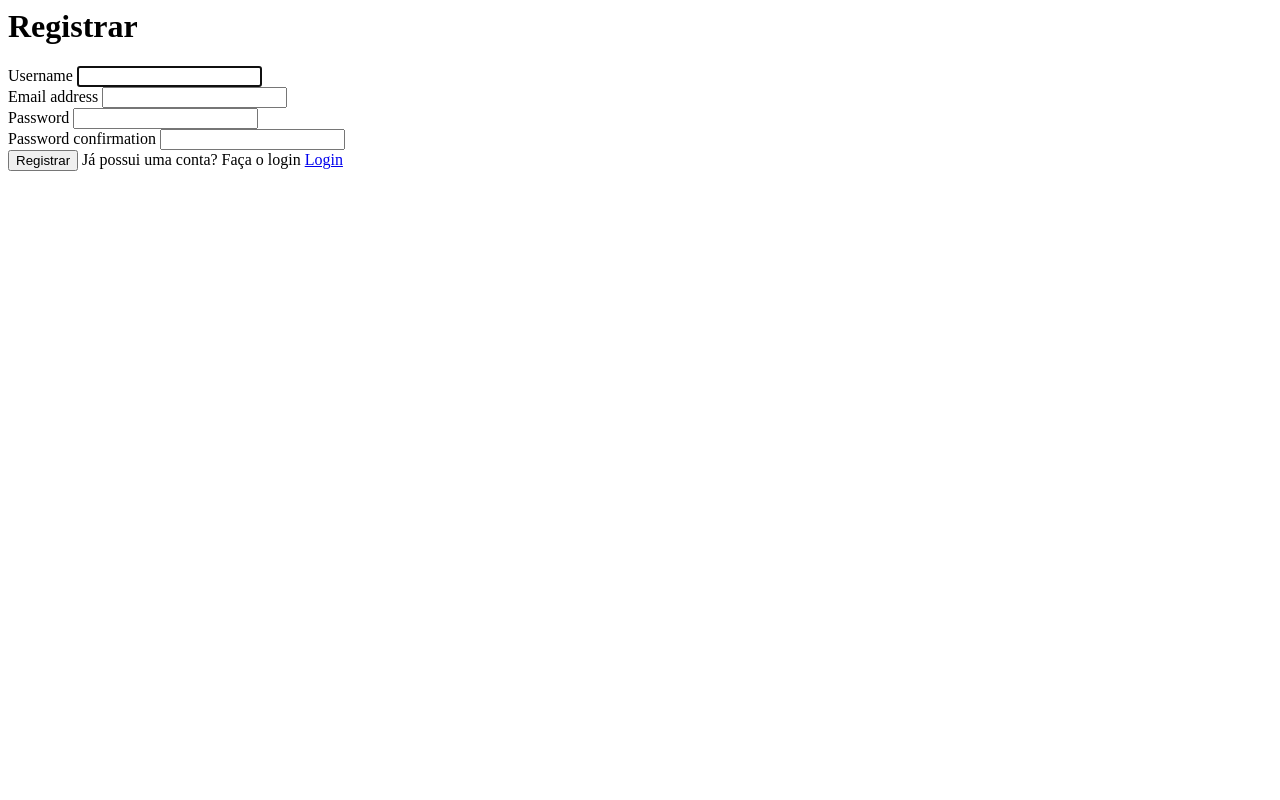
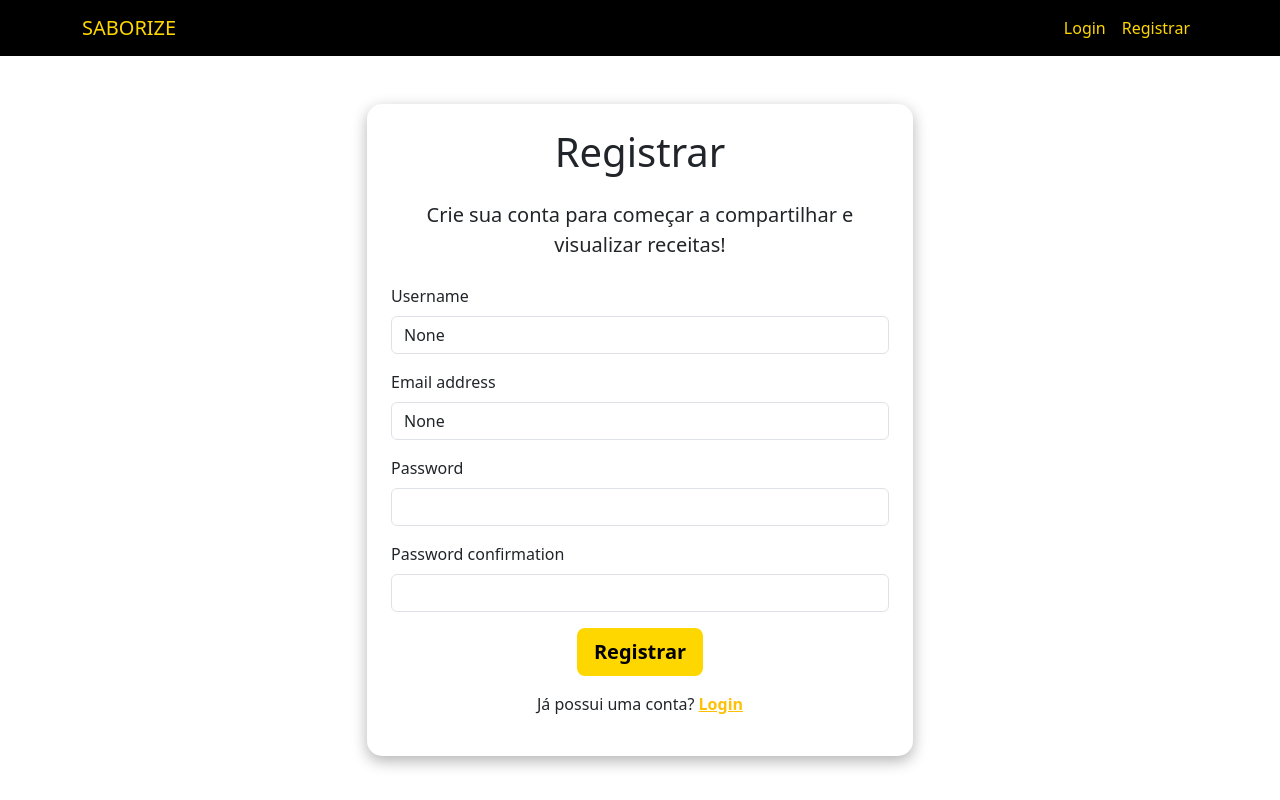
Before and after one commit to S204-Inatel-2025-2/Saborize, a Django app: page /registrar/ in a window 1280 px wide. Run offline with Django 5.2, Linux system fonts and the light colour scheme.

Commit message:
Bootstrap Update to registrar_user.html
Aplicação do Bootstrap para a aba de registro.

```diff
--- a/backend/Saboreie/autenticacao/templates/autenticacao/registrar_user.html
+++ b/backend/Saboreie/autenticacao/templates/autenticacao/registrar_user.html
@@ -1,41 +1,133 @@
-{%block content%}
-    {%if request.user.is_authenticated%}
-    <h1>Vaza daq Fi</h1>
-    {%else%}
-        <h1>Registrar</h1>
-        <div class="registrar">
+<!DOCTYPE html>
+<html lang="pt-br">
+<head>
+    <meta charset="utf-8">
+    <meta http-equiv="X-UA-Compatible" content="IE=edge">
+    <title>Registrar</title>
+    <meta name="viewport" content="width=device-width, initial-scale=1">
+    <!-- Import do Bootstrap -->
+    <link href="https://cdn.jsdelivr.net/npm/bootstrap@5.3.2/dist/css/bootstrap.min.css" rel="stylesheet">
+    <style>
+        /* Cores personalizadas */
+        .navbar-custom {
+            background-color: #000000;
+        }
+        .navbar-custom .navbar-brand,
+        .navbar-custom .nav-link {
+            color: #FFD700;
+        }
+        .navbar-custom .nav-link:hover {
+            color: #fff200;
+        }
+        .card-custom {
+            border: none;
+            border-radius: 15px;
+            box-shadow: 0 5px 15px rgba(0,0,0,0.3);
+        }
+        .btn-custom {
+            background-color: #FFD700;
+            color: #000000;
+            font-weight: bold;
+        }
+        .btn-custom:hover {
+            background-color: #e6c200;
+            color: #000000;
+        }
+    </style>
+</head>
+<body>
+    <!-- Configuração do Layout da Navbar -->
+    <nav class="navbar navbar-expand-lg navbar-custom">
+        <div class="container">
+            <a class="navbar-brand" href="#">SABORIZE</a>
+            <button class="navbar-toggler" type="button" data-bs-toggle="collapse" data-bs-target="#navbarNav"
+                aria-controls="navbarNav" aria-expanded="false" aria-label="Toggle navigation">
+                <span class="navbar-toggler-icon"></span>
+            </button>
+            <div class="collapse navbar-collapse" id="navbarNav">
+                <ul class="navbar-nav ms-auto">
+                    {% if request.user.is_authenticated %}
+                        <li class="nav-item">
+                            <a class="nav-link" href="{% url 'logout' %}">Logout</a>
+                        </li>
+                    {% else %}
+                        <li class="nav-item">
+                            <a class="nav-link" href="{% url 'paginaLogin' %}">Login</a>
+                        </li>
+                        <li class="nav-item">
+                            <a class="nav-link" href="{% url 'registrarUser' %}">Registrar</a>
+                        </li>
+                    {% endif %}
+                </ul>
+            </div>
+        </div>
+    </nav>
+
+    <!-- Configuração do Layout do Conteúdo principal da página -->
+    <div class="container mt-5">
+        <div class="row justify-content-center">
+            <div class="col-md-6">
+                <div class="card card-custom p-4 text-center">
+                    <h1 class="mb-4">Registrar</h1>
+                    <p class="lead mb-4">Crie sua conta para começar a compartilhar e visualizar receitas!</p>
+
                     <form method="POST" action="">
                         {% csrf_token %}
+                        <!-- Username -->
+                        <div class="mb-3 text-start">
+                            <label class="form-label">{{ form.username.label }}</label>
+                            <input type="text" name="{{ form.username.name }}" class="form-control" value="{{ form.username.value }}">
+                            {% for error in form.username.errors %}
+                                <div class="text-danger mt-1">{{ error }}</div>
+                            {% endfor %}
+                        </div>
+                        <!-- Email -->
+                        <div class="mb-3 text-start">
+                            <label class="form-label">{{ form.email.label }}</label>
+                            <input type="email" name="{{ form.email.name }}" class="form-control" value="{{ form.email.value }}">
+                            {% for error in form.email.errors %}
+                                <div class="text-danger mt-1">{{ error }}</div>
+                            {% endfor %}
+                        </div>
+                        <!-- Password -->
+                        <div class="mb-3 text-start">
+                            <label class="form-label">{{ form.password1.label }}</label>
+                            <input type="password" name="{{ form.password1.name }}" class="form-control">
+                            {% for error in form.password1.errors %}
+                                <div class="text-danger mt-1">{{ error }}</div>
+                            {% endfor %}
+                        </div>
+                        <!-- Confirm Password -->
+                        <div class="mb-3 text-start">
+                            <label class="form-label">{{ form.password2.label }}</label>
+                            <input type="password" name="{{ form.password2.name }}" class="form-control">
+                            {% for error in form.password2.errors %}
+                                <div class="text-danger mt-1">{{ error }}</div>
+                            {% endfor %}
+                        </div>
 
-                <label>{{form.username.label}}</label>
-                {{form.username}}
-                <br>
+                        <div class="d-flex justify-content-center gap-3 mb-3">
+                            <button type="submit" class="btn btn-custom btn-lg">Registrar</button>
+                        </div>
 
-                <label>{{form.email.label}}</label>
-                {{form.email}}
-                <br>
-
-                <label>{{form.password1.label}}</label>
-                {{form.password1}}
-                <br>
-
-                <label>{{form.password2.label}}</label>
-                {{form.password2}}
-                <br>
-
-                <input type="submit" value="Registrar"/>
-
-                <label>Já possui uma conta? Faça o login</label>
-                <a href="{% url 'paginaLogin' %}" title="Login">Login</a>
+                        <p>Já possui uma conta?
+                            <a href="{% url 'paginaLogin' %}" class="text-warning fw-bold">Login</a>
+                        </p>
                     </form>
 
                     {% if messages %}
-            <ul class="messages">
+                        <ul class="list-unstyled mt-3">
                             {% for message in messages %}
-                <li>{{ message }}</li>
+                                <li class="alert alert-warning">{{ message }}</li>
                             {% endfor %}
                         </ul>
                     {% endif %}
                 </div>
-    {%endif%}
-{%endblock content%}
+            </div>
+        </div>
+    </div>
+
+    <!-- Import do JS do Bootstrap -->
+    <script src="https://cdn.jsdelivr.net/npm/bootstrap@5.3.2/dist/js/bootstrap.bundle.min.js"></script>
+</body>
+</html>
```
Lines whose indentation alone changed are shown as unchanged.
